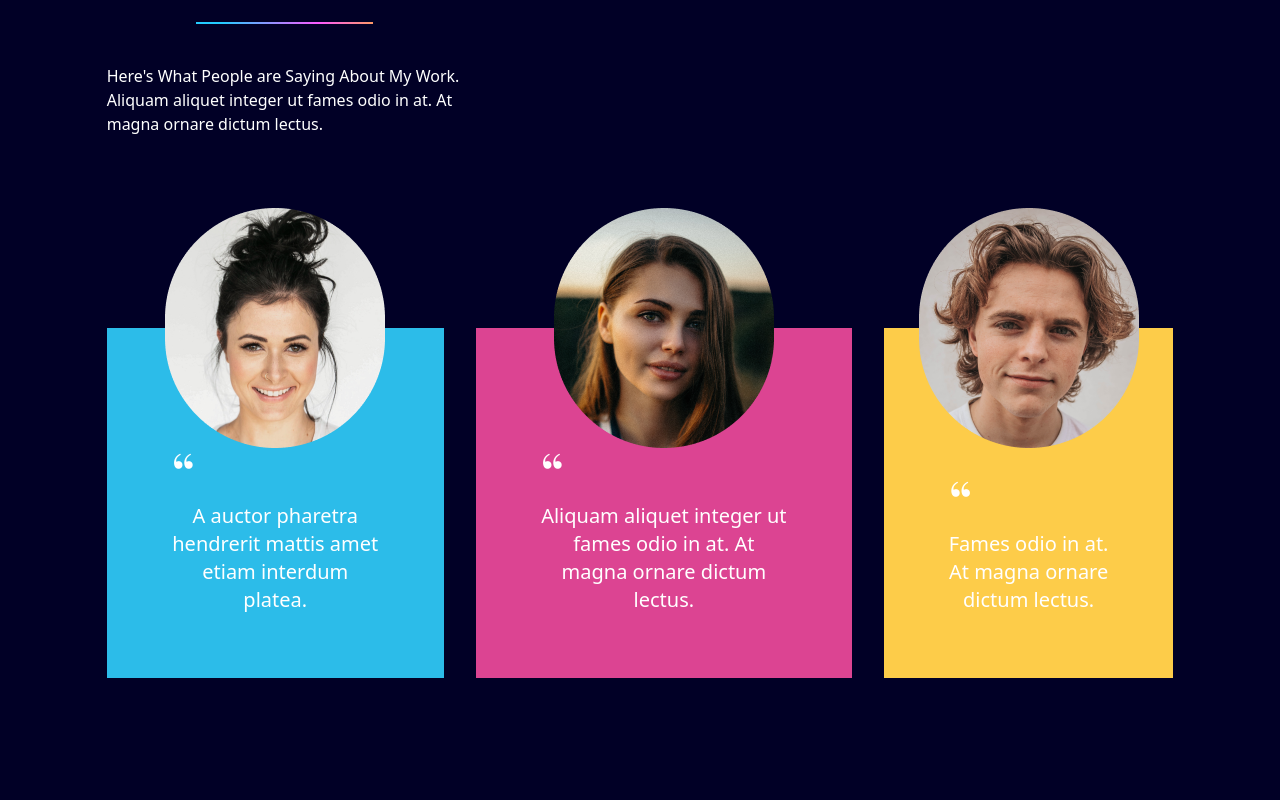
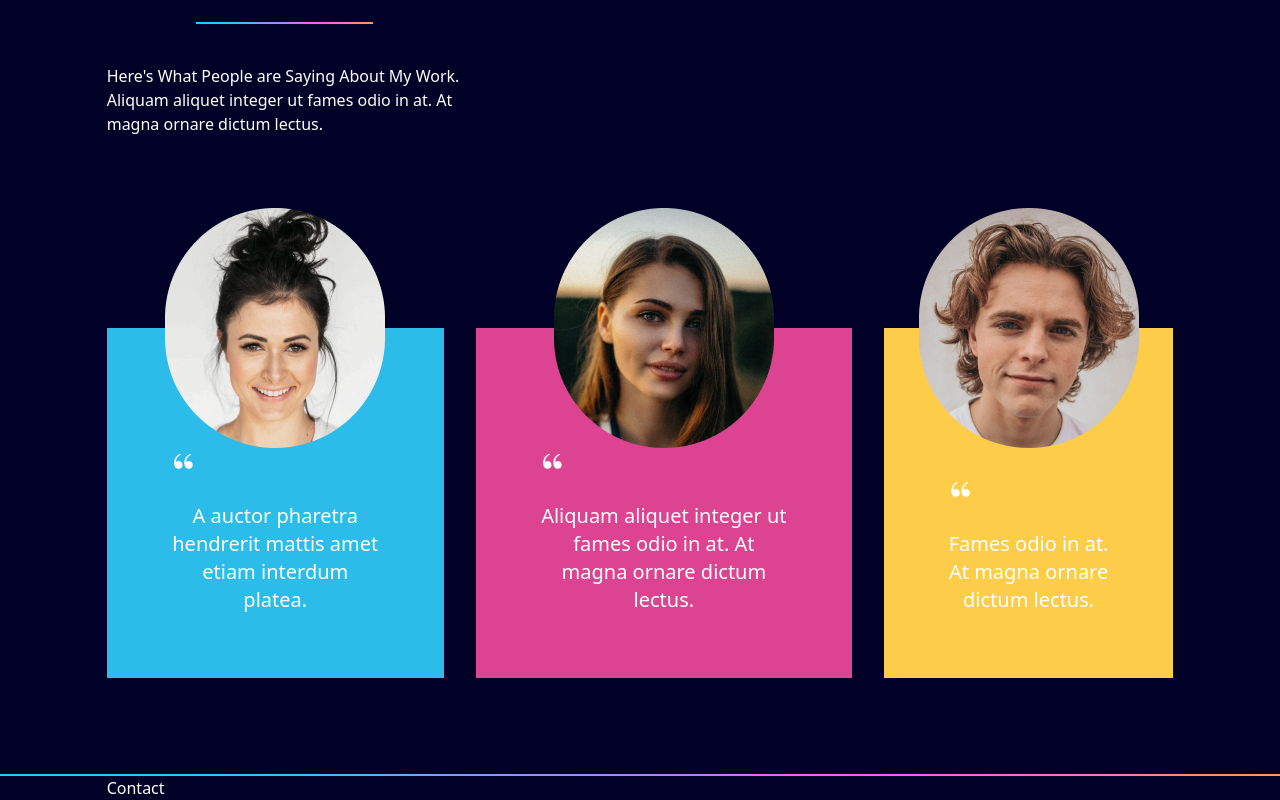
Before and after one commit to afiatamanna06/jane-esper, a React (Create React App) app: page / in a window 1280 px wide. Shown: the part 3580-4380 px from the top of the page. Before the commit the page ends 4322 px from the top, so only its background shows below. Built offline with nearby package versions, Linux system fonts and the light colour scheme.

Commit message:
Add contact section file

```diff
--- a/src/App.tsx
+++ b/src/App.tsx
@@ -1,6 +1,7 @@
 import { useEffect, useState } from "react";
 import DotGroup from "./components/common/DotGroup";
 import LineGradient from "./components/common/LineGradient";
+import Contact from "./components/contact/Contact";
 import LandingSection from "./components/home/LandingSection";
 import NavBar from "./components/navigation/NavBar";
 import Projects from "./components/projects/Projects";
@@ -50,6 +51,10 @@ function App() {
       <div className="w-5/6 mx-auto md:h-full">
         <Testimonials />
       </div>
+      <LineGradient />
+      <div className="w-5/6 mx-auto md:h-full">
+        <Contact />
+      </div>
     </div>
   );
 }
--- /dev/null
+++ b/src/components/contact/Contact.tsx
@@ -0,0 +1,9 @@
+
+
+function Contact() {
+  return (
+    <div>Contact</div>
+  )
+}
+
+export default Contact
--- a/src/components/testimonials/Testimonials.tsx
+++ b/src/components/testimonials/Testimonials.tsx
@@ -6,7 +6,7 @@ import TestimonialsCard from "./TestimonialsCard";
 function Testimonials() {
 
   return (
-    <section id="testimonials" className="pt-32 pb-16">
+    <section id="testimonials" className="pt-32 pb-24">
       <motion.div
         className="md:w-1/3 text-center md:text-left"
         initial="hidden"
```
